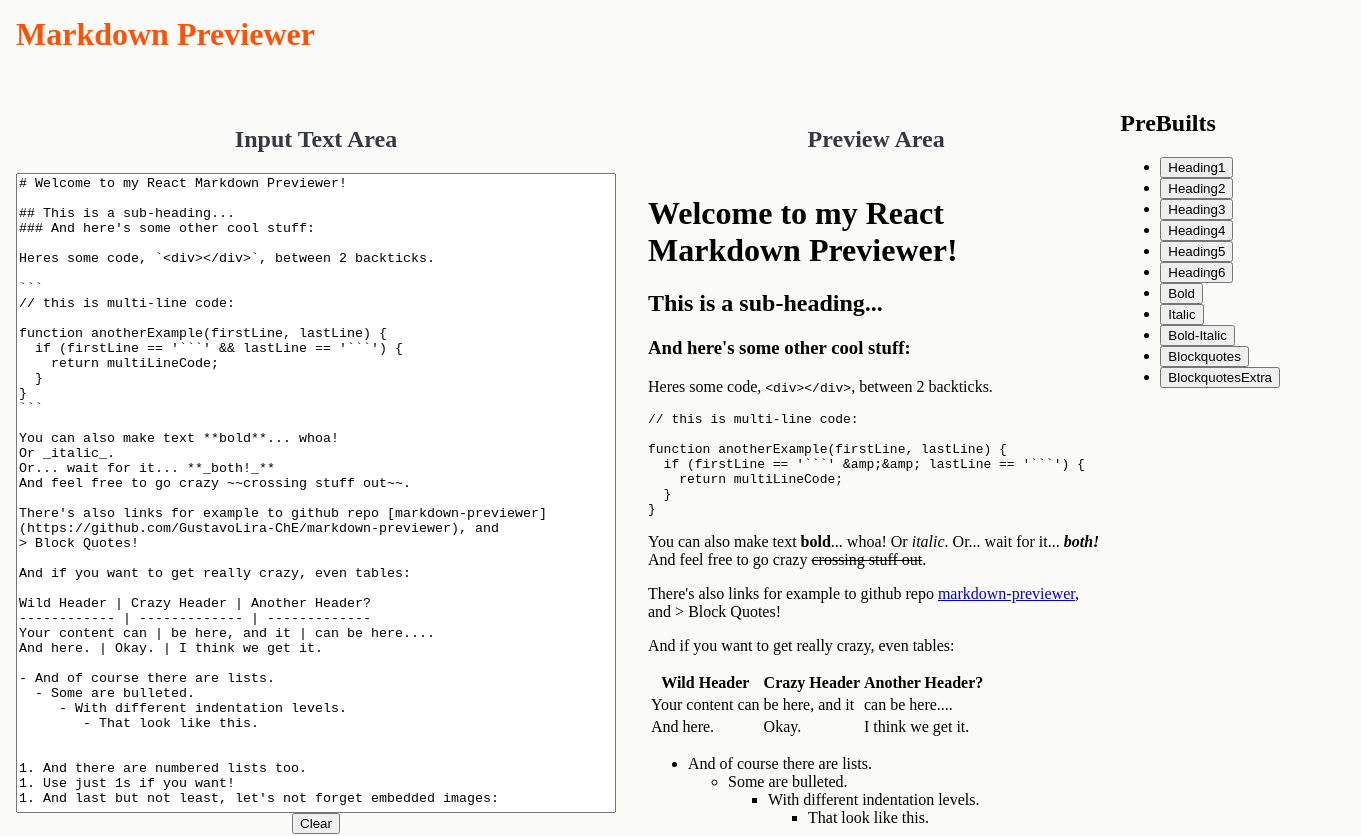
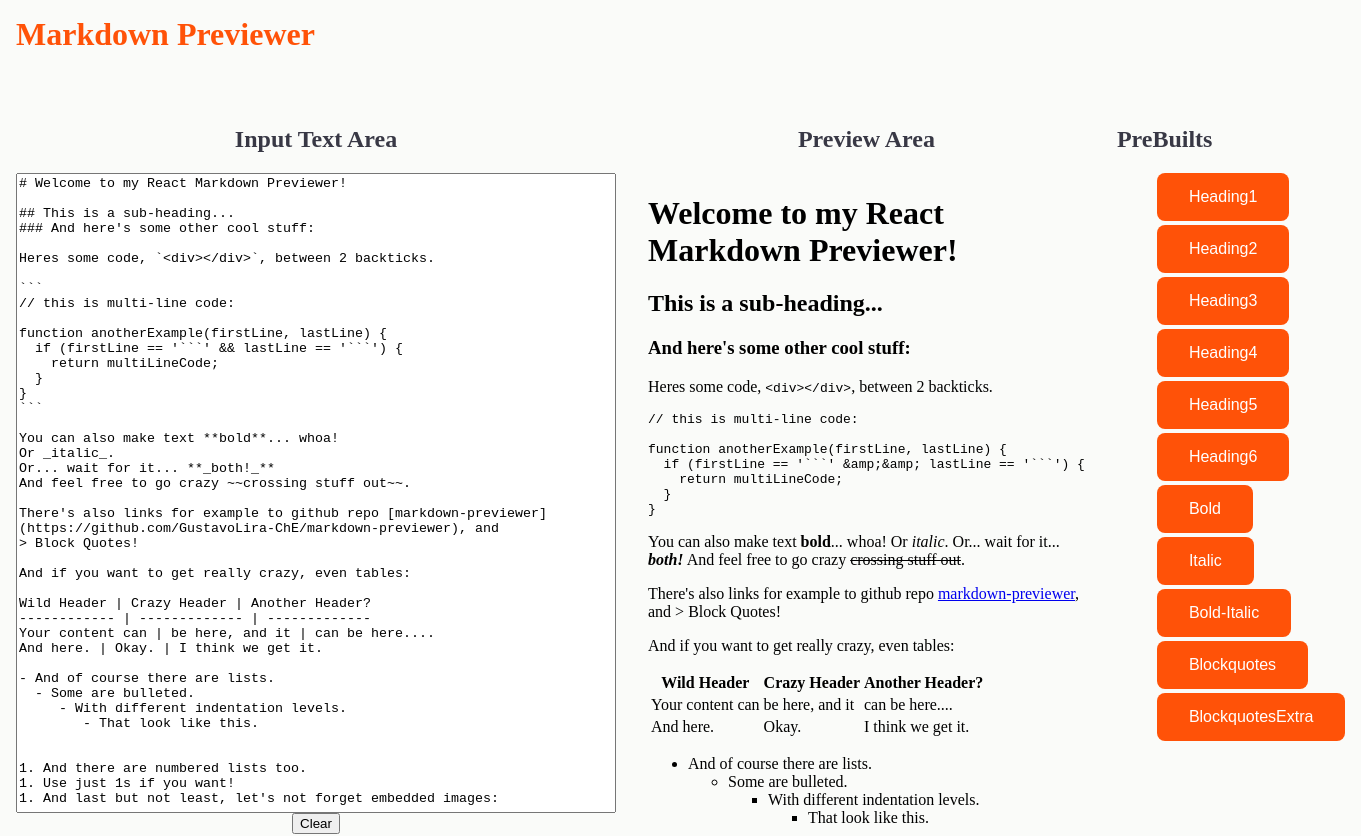
Before and after one commit to GustavoLira-ChE/markdown-previewer, a React app: page / in a window 1280 px wide. Shown: the top 836 px of the page, 1361 px wide, since content can reach past the window. Built offline with nearby package versions, Linux system fonts and the light colour scheme.

Commit message:
add: styles to pre syntax use list

```diff
--- a/src/containers/PreSyntaxUseList.jsx
+++ b/src/containers/PreSyntaxUseList.jsx
@@ -1,5 +1,6 @@
 import React, {useContext} from 'react';
 import InputTextContext from '../context/InputTextContext';
+import '../styles/preSyntaxUseList.css';
 
 const syntaxObject = [
     {id: 1, buttonTitle: "Heading1", buttonValue: " \n # Heading level 1"},
@@ -30,7 +31,7 @@ const PreSyntaxUseList = () => {
 
     return (
         <aside className='prebuilt-syntax'>
-            <h2 className='prebiltsTitle'>PreBuilts</h2>
+            <h2 className='prebuiltsTitle'>PreBuilts</h2>
             <ul>
                 {syntaxObject.map(buttonItem => (
                     <li>
--- /dev/null
+++ b/src/styles/preSyntaxUseList.css
@@ -0,0 +1,27 @@
+.prebuilt-syntax{
+    flex: 1;
+    padding: 16px;
+}
+.prebuiltsTitle{
+    color: var(--secondary-color);
+}
+.button-syntax{
+    background-color: var(--primary-color); /* Green */
+    border: none;
+    color: white;
+    padding: 15px 32px;
+    text-align: center;
+    text-decoration: none;
+    display: inline-block;
+    font-size: 16px;
+    border-radius: 8px;
+    margin-bottom: 4px;
+}
+
+.prebuilt-syntax ul li{
+    list-style: none;
+}
+
+.button-syntax:hover{
+    background-color: #e77747;
+}
```
